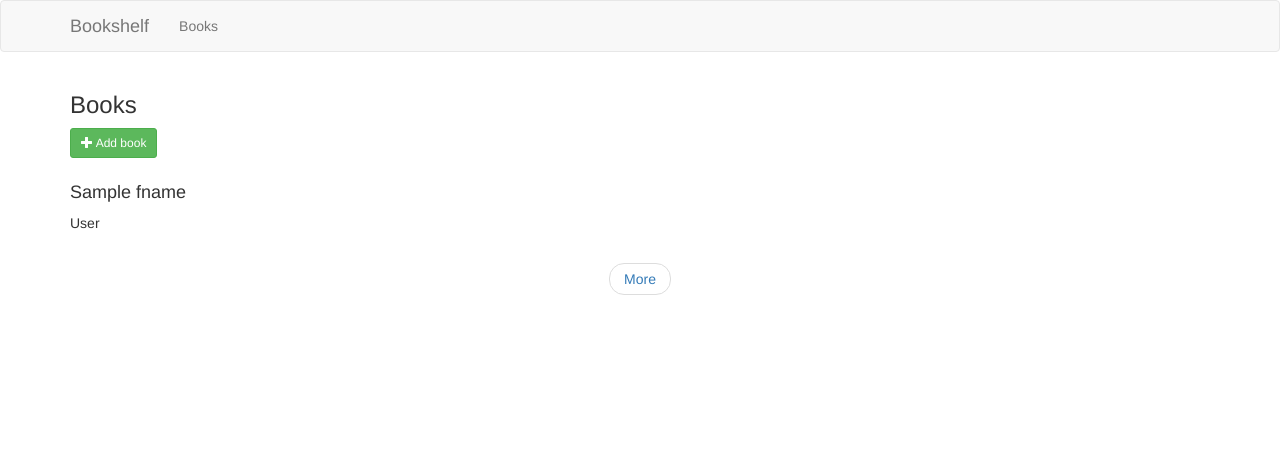
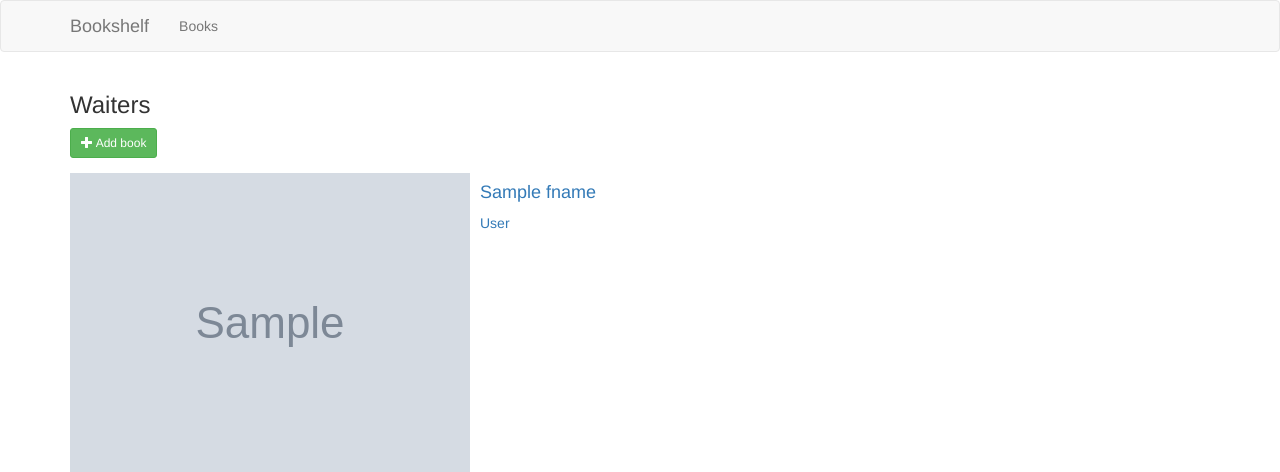
Before and after one commit to Bowiemb/vol-hacks, a Flask app: template skip/getting-started-python/optional-kubernetes-engine/bookshelf/templates/list.html in a window 1280 px wide. Shown: the top 472 px of the page. Run offline with Flask 2, Linux system fonts and the light colour scheme; the template is opened without the code that fills it: most values are stand-ins (such as "Sample title", 1, 10 or a date in 2020); grey boxes marked "Sample" are stand-in pictures; some libraries are stand-ins or nearby versions.

Commit message:
closer...

```diff
--- a/skip/getting-started-python/optional-kubernetes-engine/bookshelf/model_datastore.py
+++ b/skip/getting-started-python/optional-kubernetes-engine/bookshelf/model_datastore.py
@@ -49,7 +49,7 @@ def from_datastore(entity):
 def list(limit=10, cursor=None):
     ds = get_client()
 
-    query = ds.query(kind='Waiter', order=['Time'])
+    query = ds.query(kind='Waiter', order=['time'])
     query_iterator = query.fetch(limit=limit, start_cursor=cursor)
     page = next(query_iterator.pages)
 
--- a/skip/getting-started-python/optional-kubernetes-engine/bookshelf/templates/list.html
+++ b/skip/getting-started-python/optional-kubernetes-engine/bookshelf/templates/list.html
@@ -18,7 +18,7 @@
 
 {% block content %}
 
-<h3>Books</h3>
+<h3>Waiters</h3>
 <a href="/books/add" class="btn btn-success btn-sm">
   <i class="glyphicon glyphicon-plus"></i>
   Add book
@@ -26,7 +26,7 @@
 
 {% for book in books %}
 <div class="media">
-<!--
+
   <a href="/books/{{book.id}}">
     <div class="media-left">
       {% if book.imageUrl %}
@@ -35,10 +35,10 @@
         <img src="http://placekitten.com/g/128/192">
       {% endif %}
     </div>
-    -->
+
     <div class="media-body">
-      <h4>{{book.fname}}</h4>
-      <p>{{book.lname}}</p>
+      <h4>{{ book.fname }}</h4>
+      <p>{{ book.lname }}</p>
     </div>
   </a>
 </div>
```
